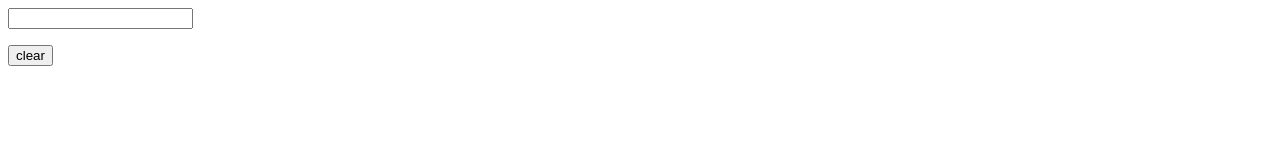
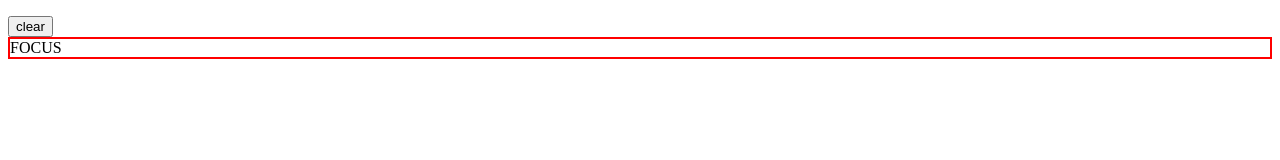
Before and after one commit to asilliahmet/mobilestuff, a plain HTML site: page mobileinput/input.html in a window 1280 px wide. Both pictures are taken after a click on the button "clear". Drawn offline with Linux system fonts and the light colour scheme.

Commit message:
input element hidden

```diff
--- a/mobileinput/input.html
+++ b/mobileinput/input.html
@@ -6,11 +6,13 @@
   <meta name="viewport" content="width=device-width, initial-scale=1.0">
   <title>Document</title>
   <script src="./script.js" defer></script>
+  <link rel="stylesheet" href="./style.css">
 </head>
 <body>
-  <input type="text">
+  <input type="text" tabindex="-1">
   <p id="log"></p>
   <p id="log2"></p>
   <button onclick="iclear()">clear</button>
+  <div id="focus">FOCUS</div>
 </body>
 </html>
--- a/mobileinput/script.js
+++ b/mobileinput/script.js
@@ -2,6 +2,8 @@ let input = document.querySelector("input");
 input.addEventListener("input", x => getkey(x));
 let para = document.querySelector("#log");
 let para2 = document.querySelector("#log2");
+let fcs = document.querySelector("#focus");
+fcs.addEventListener("click", x => clickhandler(x));
 
 function getkey() {
   para.innerText += `|${input.value}|`
@@ -10,4 +12,9 @@ function getkey() {
 
 function iclear() {
   input.value = "";
+  input.focus();
 }
+
+function clickhandler(...ar) {
+  input.focus();
+}
--- /dev/null
+++ b/mobileinput/style.css
@@ -0,0 +1,15 @@
+#focus {
+  border: 2px solid red;
+}
+
+input {
+  position: fixed;
+  top: 50vh;
+  left: 50vw;
+  font-size: 0px;
+  border: none;
+}
+
+input:focus {
+  outline: none;
+}
```
